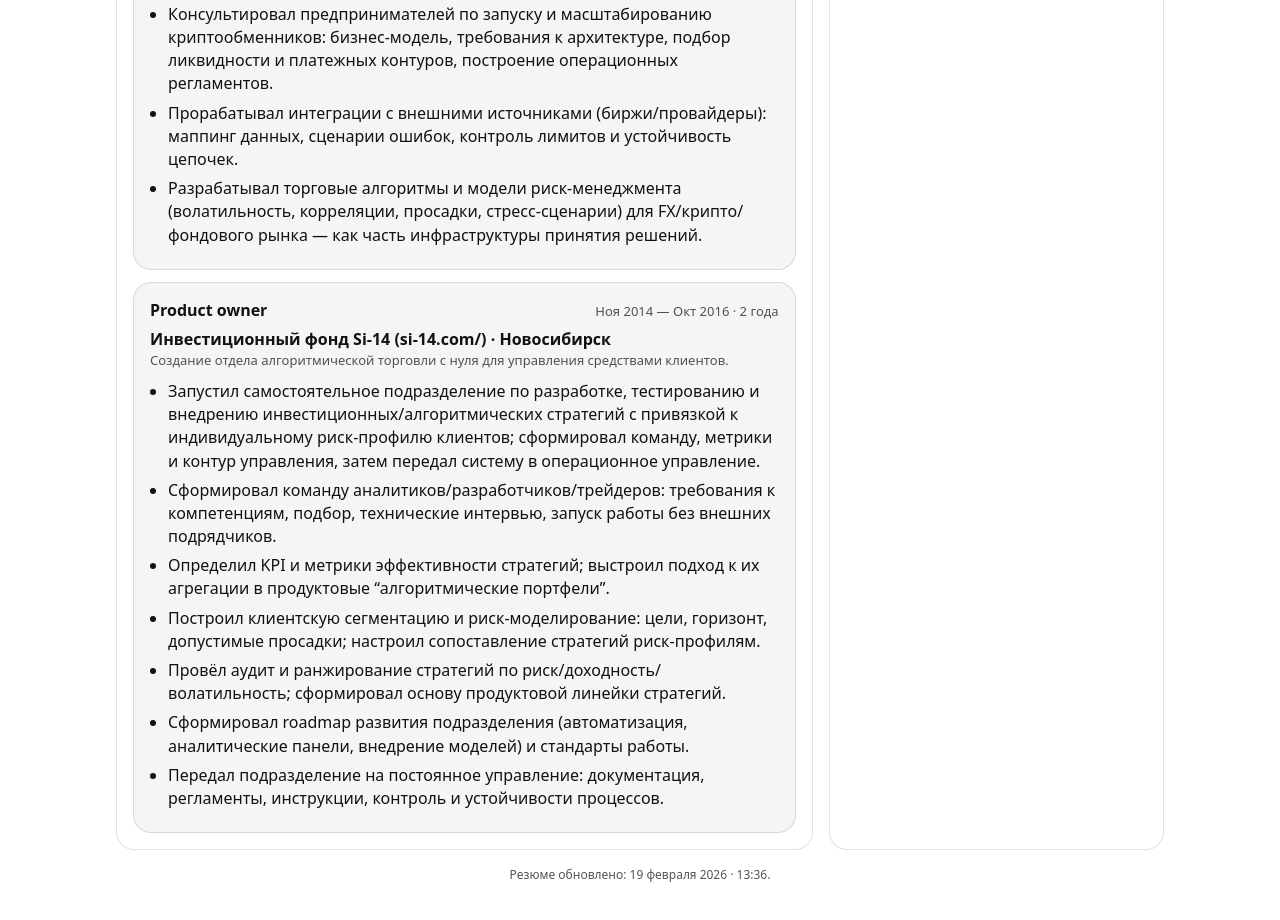
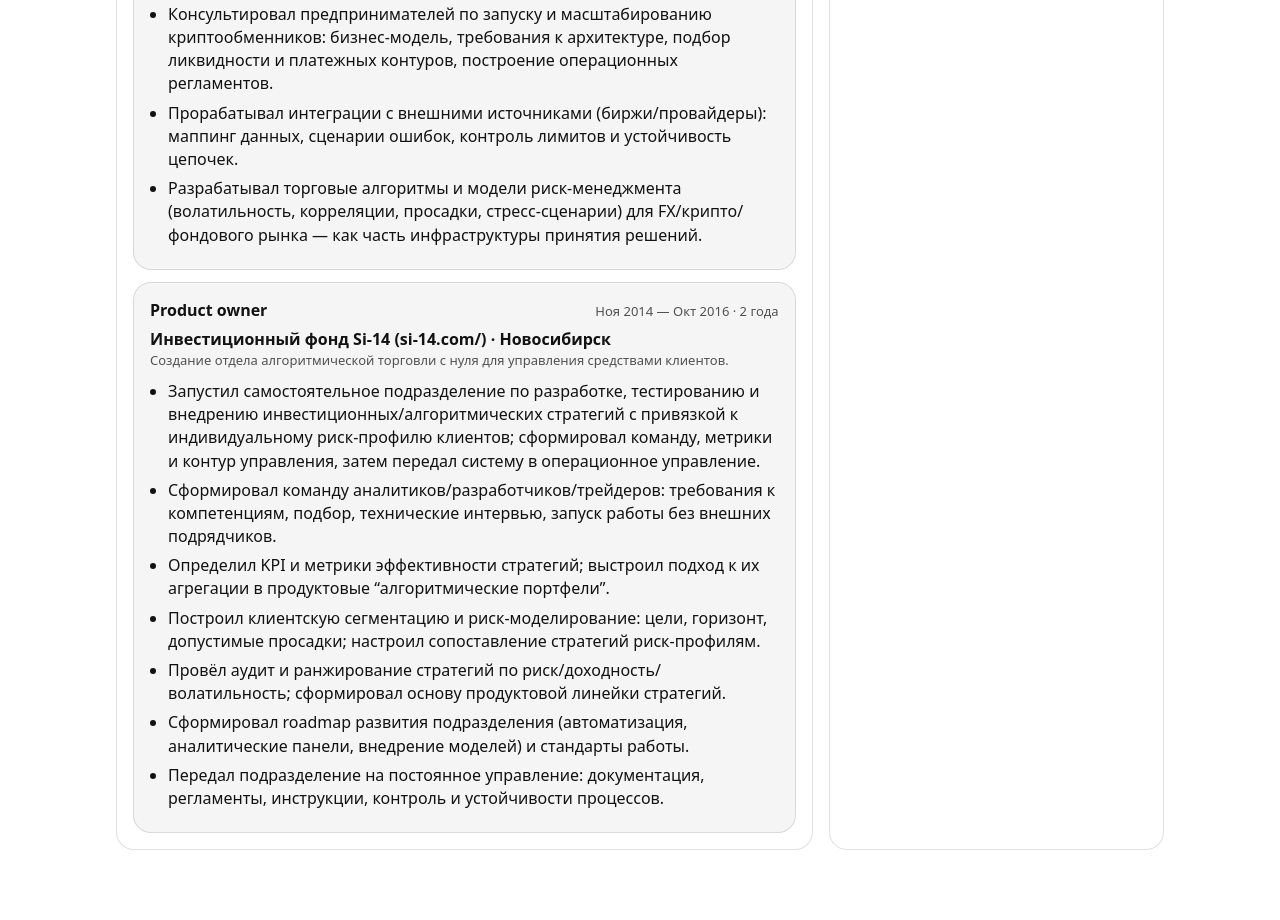
Before and after one commit to Desead/cv, a plain HTML site: page index.html in a window 1280 px wide. Shown: the part 2056-2976 px from the top of the page. Drawn offline with Linux system fonts and the light colour scheme.

Commit message:
1
Removed footer element displaying resume update date.

```diff
--- a/index.html
+++ b/index.html
@@ -386,7 +386,6 @@
 </ul>
 </aside>
 </div>
-<footer>Резюме обновлено: 19 февраля 2026 · 13:36.</footer>
 </div>
 </body>
 </html>
```
